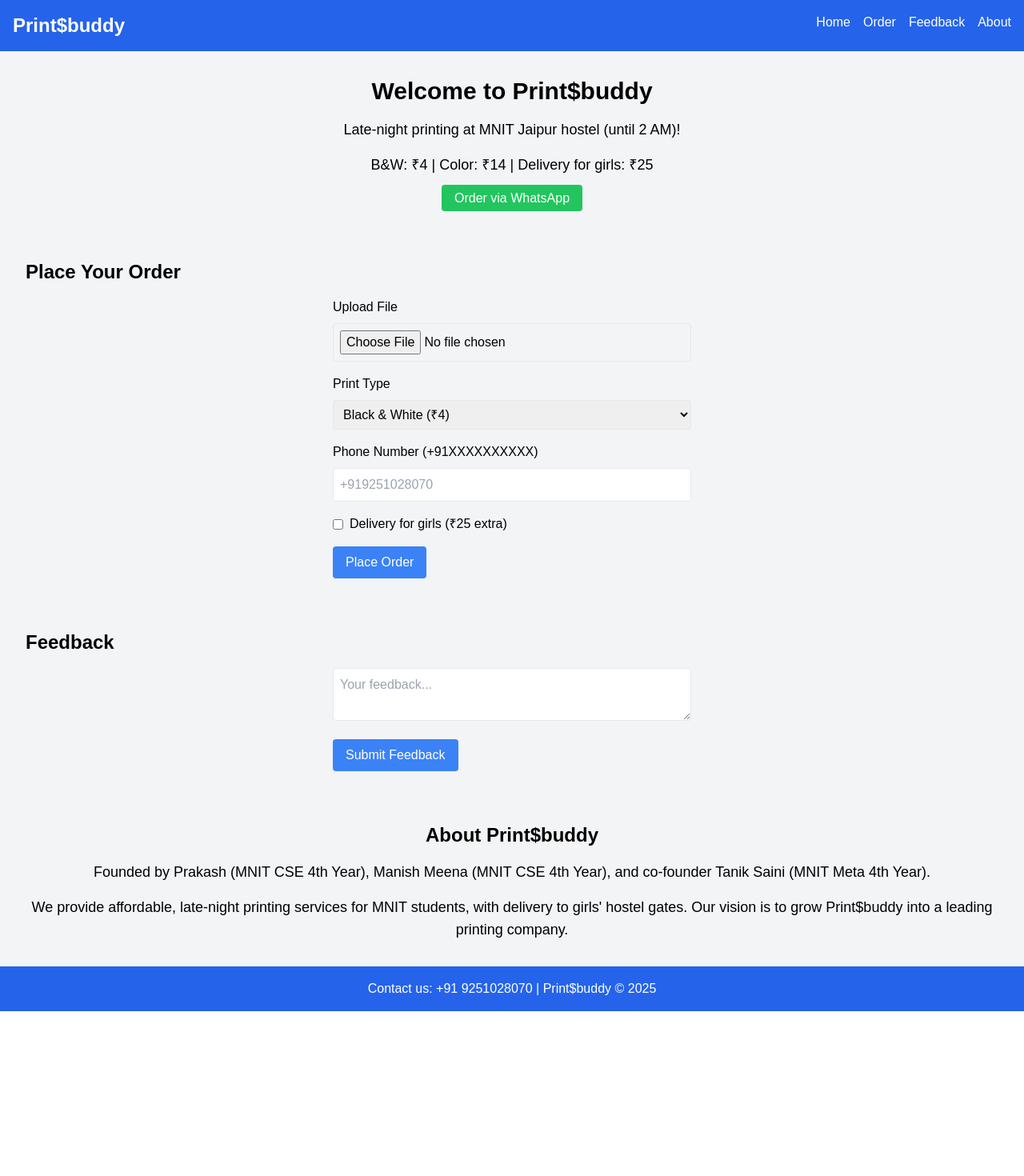
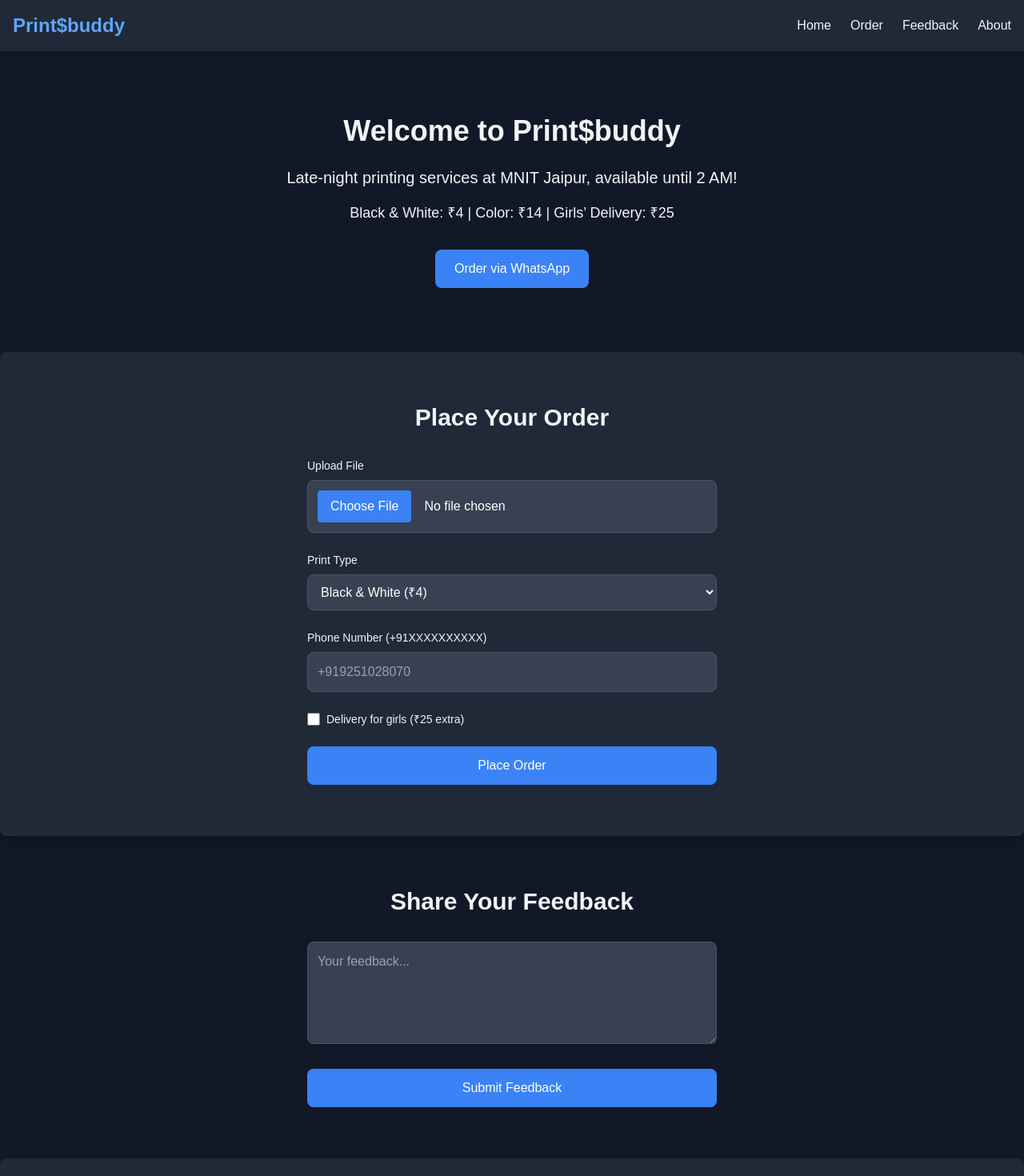
Before and after one commit to itsThePrakash/triyal, a React (Create React App) app in the folder printbuddy/client/: page / in a window 1280 px wide. Shown: the top 1470 px of the page at 80% size. Before the commit the page ends 1264 px from the top, so only its background shows below. Built offline with nearby package versions, Linux system fonts and the light colour scheme.

Commit message:
Update App.tsx

```diff
--- a/printbuddy/client/src/App.tsx
+++ b/printbuddy/client/src/App.tsx
@@ -9,7 +9,7 @@
   const [customerPhone, setCustomerPhone] = useState('');
   const [feedback, setFeedback] = useState('');
 
-  const serverUrl = 'https://printsbuddy-server.vercel.app/api';
+  const serverUrl = 'https://printsbuddy-server1.vercel.app/api';
 
   const handleOrderSubmit = async (e: React.FormEvent) => {
     e.preventDefault();
@@ -36,6 +36,7 @@
 
   const handleFeedbackSubmit = async (e: React.FormEvent) => {
     e.preventDefault();
+    if (!feedback.trim()) return alert('Please enter feedback.');
     try {
       await axios.post(`${serverUrl}/feedback`, { feedback });
       alert('Feedback submitted!');
@@ -46,109 +47,121 @@
   };
 
   return (
-    <div className="min-h-screen bg-gray-100">
-      <nav className="bg-blue-600 text-white p-4">
-        <div className="container mx-auto flex justify-between">
-          <h1 className="text-2xl font-bold">Print$buddy</h1>
-          <ul className="flex space-x-4">
-            <li><a href="#home" className="hover:underline">Home</a></li>
-            <li><a href="#order" className="hover:underline">Order</a></li>
-            <li><a href="#feedback" className="hover:underline">Feedback</a></li>
-            <li><a href="#about" className="hover:underline">About</a></li>
+    <div className="min-h-screen bg-gray-900 text-gray-100">
+      {/* Navigation */}
+      <nav className="bg-gray-800 shadow-lg sticky top-0 z-50">
+        <div className="container mx-auto px-4 py-4 flex justify-between items-center">
+          <h1 className="text-2xl font-bold text-blue-400">Print$buddy</h1>
+          <ul className="flex space-x-6">
+            <li><a href="#home" className="hover:text-blue-400 transition duration-300">Home</a></li>
+            <li><a href="#order" className="hover:text-blue-400 transition duration-300">Order</a></li>
+            <li><a href="#feedback" className="hover:text-blue-400 transition duration-300">Feedback</a></li>
+            <li><a href="#about" className="hover:text-blue-400 transition duration-300">About</a></li>
           </ul>
         </div>
       </nav>
 
-      <section id="home" className="container mx-auto p-8 text-center">
-        <h2 className="text-3xl font-bold mb-4">Welcome to Print$buddy</h2>
-        <p className="text-lg mb-4">Late-night printing at MNIT Jaipur hostel (until 2 AM)!</p>
-        <p className="text-lg mb-4">B&W: ₹4 | Color: ₹14 | Delivery for girls: ₹25</p>
+      {/* Home Section */}
+      <section id="home" className="container mx-auto px-4 py-20 text-center">
+        <h2 className="text-4xl font-extrabold mb-6 animate-fade-in">Welcome to Print$buddy</h2>
+        <p className="text-xl mb-4">Late-night printing services at MNIT Jaipur, available until 2 AM!</p>
+        <p className="text-lg mb-8">Black & White: ₹4 | Color: ₹14 | Girls’ Delivery: ₹25</p>
         <a
           href="https://wa.me/919251028070?text=Hi,%20I%27d%20like%20to%20place%20an%20order%20for%20printing."
-          className="bg-green-500 text-white px-4 py-2 rounded hover:bg-green-600"
+          className="inline-block bg-blue-500 text-white px-6 py-3 rounded-lg hover:bg-blue-600 transition duration-300 transform hover:scale-105"
         >
           Order via WhatsApp
         </a>
       </section>
 
-      <section id="order" className="container mx-auto p-8">
-        <h2 className="text-2xl font-bold mb-4">Place Your Order</h2>
-        <form onSubmit={handleOrderSubmit} className="max-w-md mx-auto">
-          <div className="mb-4">
-            <label className="block mb-2">Upload File</label>
+      {/* Order Section */}
+      <section id="order" className="container mx-auto px-4 py-16 bg-gray-800 rounded-lg shadow-xl">
+        <h2 className="text-3xl font-bold mb-8 text-center">Place Your Order</h2>
+        <form onSubmit={handleOrderSubmit} className="max-w-lg mx-auto space-y-6">
+          <div>
+            <label className="block mb-2 text-sm font-medium">Upload File</label>
             <input
               type="file"
               onChange={(e) => setFile(e.target.files?.[0] || null)}
-              className="w-full p-2 border rounded"
+              className="w-full p-3 bg-gray-700 border border-gray-600 rounded-lg text-white file:mr-4 file:py-2 file:px-4 file:rounded file:border-0 file:bg-blue-500 file:text-white hover:file:bg-blue-600"
               required
             />
           </div>
-          <div className="mb-4">
-            <label className="block mb-2">Print Type</label>
+          <div>
+            <label className="block mb-2 text-sm font-medium">Print Type</label>
             <select
               value={orderType}
               onChange={(e) => setOrderType(e.target.value as 'bw' | 'color')}
-              className="w-full p-2 border rounded"
+              className="w-full p-3 bg-gray-700 border border-gray-600 rounded-lg text-white"
             >
               <option value="bw">Black & White (₹4)</option>
               <option value="color">Color (₹14)</option>
             </select>
           </div>
-          <div className="mb-4">
-            <label className="block mb-2">Phone Number (+91XXXXXXXXXX)</label>
+          <div>
+            <label className="block mb-2 text-sm font-medium">Phone Number (+91XXXXXXXXXX)</label>
             <input
               type="text"
               value={customerPhone}
               onChange={(e) => setCustomerPhone(e.target.value)}
-              className="w-full p-2 border rounded"
+              className="w-full p-3 bg-gray-700 border border-gray-600 rounded-lg text-white placeholder-gray-400"
               placeholder="+919251028070"
               required
             />
           </div>
-          <div className="mb-4">
+          <div>
             <label className="flex items-center">
               <input
                 type="checkbox"
                 checked={isFemale}
                 onChange={(e) => setIsFemale(e.target.checked)}
-                className="mr-2"
+                className="mr-2 h-4 w-4 text-blue-500 bg-gray-700 border-gray-600 rounded"
               />
-              Delivery for girls (₹25 extra)
+              <span className="text-sm">Delivery for girls (₹25 extra)</span>
             </label>
           </div>
-          <button type="submit" className="bg-blue-500 text-white px-4 py-2 rounded hover:bg-blue-600">
+          <button
+            type="submit"
+            className="w-full bg-blue-500 text-white p-3 rounded-lg hover:bg-blue-600 transition duration-300 transform hover:scale-105"
+          >
             Place Order
           </button>
         </form>
       </section>
 
-      <section id="feedback" className="container mx-auto p-8">
-        <h2 className="text-2xl font-bold mb-4">Feedback</h2>
-        <form onSubmit={handleFeedbackSubmit} className="max-w-md mx-auto">
+      {/* Feedback Section */}
+      <section id="feedback" className="container mx-auto px-4 py-16">
+        <h2 className="text-3xl font-bold mb-8 text-center">Share Your Feedback</h2>
+        <form onSubmit={handleFeedbackSubmit} className="max-w-lg mx-auto space-y-6">
           <textarea
             value={feedback}
             onChange={(e) => setFeedback(e.target.value)}
-            className="w-full p-2 border rounded mb-4"
+            className="w-full p-3 bg-gray-700 border border-gray-600 rounded-lg text-white placeholder-gray-400 h-32 resize-y"
             placeholder="Your feedback..."
             required
           ></textarea>
-          <button type="submit" className="bg-blue-500 text-white px-4 py-2 rounded hover:bg-blue-600">
+          <button
+            type="submit"
+            className="w-full bg-blue-500 text-white p-3 rounded-lg hover:bg-blue-600 transition duration-300 transform hover:scale-105"
+          >
             Submit Feedback
           </button>
         </form>
       </section>
 
-      <section id="about" className="container mx-auto p-8 text-center">
-        <h2 className="text-2xl font-bold mb-4">About Print$buddy</h2>
+      {/* About Section */}
+      <section id="about" className="container mx-auto px-4 py-16 text-center bg-gray-800 rounded-lg shadow-xl">
+        <h2 className="text-3xl font-bold mb-6">About Print$buddy</h2>
         <p className="text-lg mb-4">
-          Founded by Prakash (MNIT CSE 4th Year), Manish Meena (MNIT CSE 4th Year), and co-founder Tanik Saini (MNIT Meta 4th Year).
+          Print$buddy provides affordable, late-night printing services for MNIT students, with convenient delivery to girls' hostel gates.
         </p>
         <p className="text-lg">
-          We provide affordable, late-night printing services for MNIT students, with delivery to girls' hostel gates. Our vision is to grow Print$buddy into a leading printing company.
+          Our vision is to become a leading printing service, ensuring quality and reliability until 2 AM.
         </p>
       </section>
 
-      <footer className="bg-blue-600 text-white p-4 text-center">
+      {/* Footer */}
+      <footer className="bg-gray-900 text-gray-400 p-6 text-center">
         <p>Contact us: +91 9251028070 | Print$buddy © 2025</p>
       </footer>
     </div>
```
